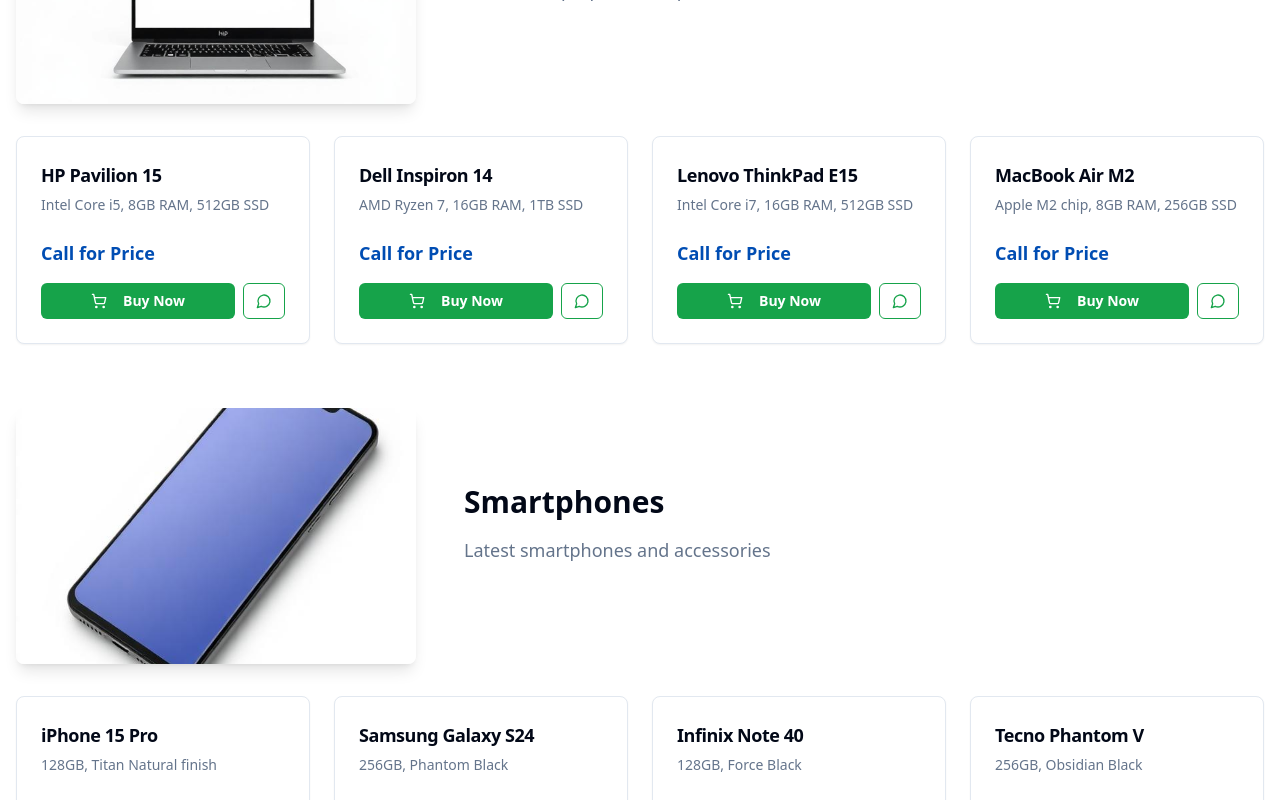
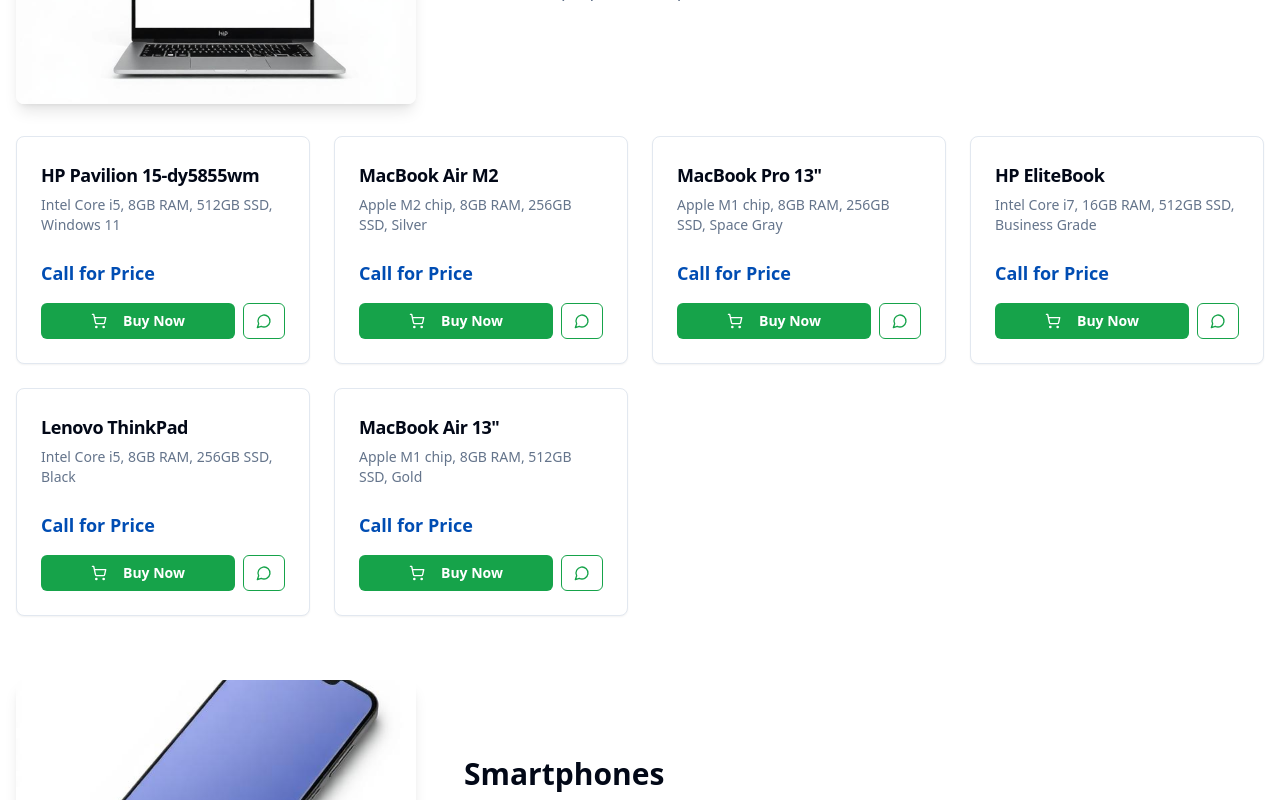
Before and after one commit to warizabefe348-wq/windoz-gadget-hub, a React (Vite) app: page / in a window 1280 px wide. Shown: the part 2900-3700 px from the top of the page. Built offline with nearby package versions, Linux system fonts and the light colour scheme.

Commit message:
Add product to products page
Add the product images to the products page.

```diff
--- a/src/components/Products.tsx
+++ b/src/components/Products.tsx
@@ -13,10 +13,12 @@ export const Products = () => {
       description: "Premium laptops from top brands",
       image: laptopImage,
       products: [
-        { name: "HP Pavilion 15", description: "Intel Core i5, 8GB RAM, 512GB SSD", price: "Call for Price" },
-        { name: "Dell Inspiron 14", description: "AMD Ryzen 7, 16GB RAM, 1TB SSD", price: "Call for Price" },
-        { name: "Lenovo ThinkPad E15", description: "Intel Core i7, 16GB RAM, 512GB SSD", price: "Call for Price" },
-        { name: "MacBook Air M2", description: "Apple M2 chip, 8GB RAM, 256GB SSD", price: "Call for Price" }
+        { name: "HP Pavilion 15-dy5855wm", description: "Intel Core i5, 8GB RAM, 512GB SSD, Windows 11", price: "Call for Price" },
+        { name: "MacBook Air M2", description: "Apple M2 chip, 8GB RAM, 256GB SSD, Silver", price: "Call for Price" },
+        { name: "MacBook Pro 13\"", description: "Apple M1 chip, 8GB RAM, 256GB SSD, Space Gray", price: "Call for Price" },
+        { name: "HP EliteBook", description: "Intel Core i7, 16GB RAM, 512GB SSD, Business Grade", price: "Call for Price" },
+        { name: "Lenovo ThinkPad", description: "Intel Core i5, 8GB RAM, 256GB SSD, Black", price: "Call for Price" },
+        { name: "MacBook Air 13\"", description: "Apple M1 chip, 8GB RAM, 512GB SSD, Gold", price: "Call for Price" }
       ]
     },
     {
@@ -24,21 +26,25 @@ export const Products = () => {
       description: "Latest smartphones and accessories",
       image: smartphoneImage,
       products: [
-        { name: "iPhone 15 Pro", description: "128GB, Titan Natural finish", price: "Call for Price" },
-        { name: "Samsung Galaxy S24", description: "256GB, Phantom Black", price: "Call for Price" },
-        { name: "Infinix Note 40", description: "128GB, Force Black", price: "Call for Price" },
-        { name: "Tecno Phantom V", description: "256GB, Obsidian Black", price: "Call for Price" }
+        { name: "iPhone 15 Pro Max", description: "256GB, Blue Titanium, A17 Pro chip", price: "Call for Price" },
+        { name: "iPhone 14", description: "128GB, Blue, iOS 16", price: "Call for Price" },
+        { name: "Samsung Galaxy Z Fold 5", description: "256GB, Phantom Black, Foldable Display", price: "Call for Price" },
+        { name: "Samsung Galaxy S24", description: "256GB, Phantom Black, AI Camera", price: "Call for Price" },
+        { name: "iPhone 13 Pro", description: "128GB, Sierra Blue, ProRAW Camera", price: "Call for Price" },
+        { name: "Samsung Galaxy Note", description: "256GB, Mystic Bronze, S Pen included", price: "Call for Price" }
       ]
     },
     {
       title: "Accessories",
-      description: "Essential tech accessories",
+      description: "Essential tech accessories and gadgets",
       image: accessoriesImage,
       products: [
-        { name: "Wireless Keyboard & Mouse", description: "Ergonomic design, long battery life", price: "Call for Price" },
-        { name: "External Hard Drive 2TB", description: "USB 3.0, portable storage", price: "Call for Price" },
-        { name: "Universal Laptop Charger", description: "Compatible with major brands", price: "Call for Price" },
-        { name: "Wireless Printer", description: "All-in-one, WiFi enabled", price: "Call for Price" }
+        { name: "Mini Wireless Keyboard K-03", description: "Compact design, Bluetooth connectivity, White", price: "Call for Price" },
+        { name: "USB GPS Module U-blox7", description: "GPS/GLONASS navigation, Automotive & Marine use", price: "Call for Price" },
+        { name: "Wireless Mouse & Keyboard Set", description: "Ergonomic design, long battery life", price: "Call for Price" },
+        { name: "External Hard Drive 2TB", description: "USB 3.0, portable storage, Black", price: "Call for Price" },
+        { name: "Universal Laptop Charger", description: "Compatible with HP, Dell, Lenovo", price: "Call for Price" },
+        { name: "Laptop Cooling Pad", description: "LED fans, adjustable height, USB powered", price: "Call for Price" }
       ]
     }
   ];
```
